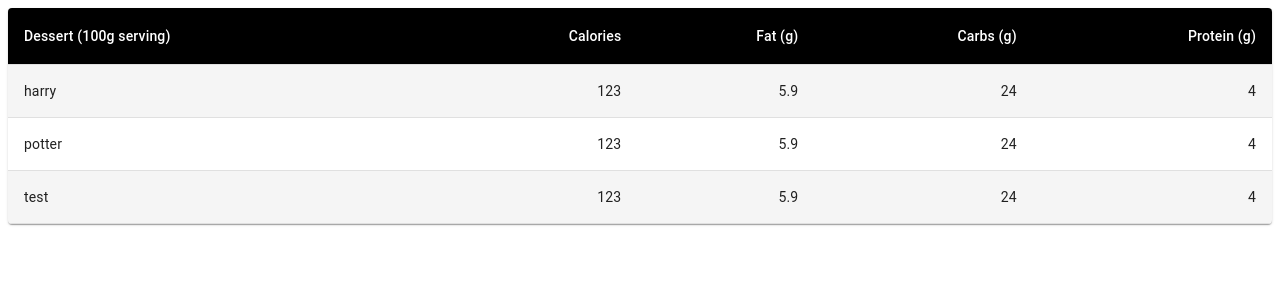
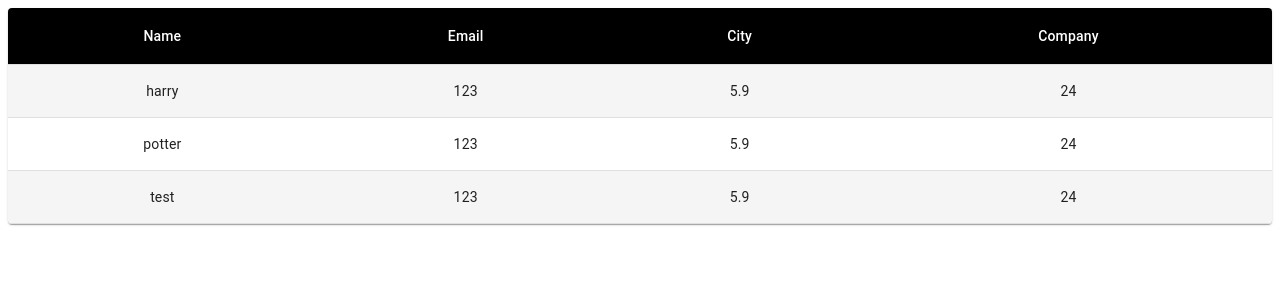
Before and after one commit to sunyang-629/OVC-trrt, a React (Create React App) app: page /users in a window 1280 px wide. Shown: the top 300 px of the page. Built offline with nearby package versions, Linux system fonts and the light colour scheme.

Commit message:
add titles props in usertable

```diff
--- a/src/components/UserTable.tsx
+++ b/src/components/UserTable.tsx
@@ -37,12 +37,16 @@ const useStyles = makeStyles({
 });
 
 const rows = [
-  { name: 'harry', calories: 123, fat: 5.9, carbs: 24, protein: 4.0 },
-  { name: 'potter', calories: 123, fat: 5.9, carbs: 24, protein: 4.0 },
-  { name: 'test', calories: 123, fat: 5.9, carbs: 24, protein: 4.0 },
+  { name: 'harry', calories: 123, fat: 5.9, carbs: 24, },
+  { name: 'potter', calories: 123, fat: 5.9, carbs: 24, },
+  { name: 'test', calories: 123, fat: 5.9, carbs: 24, },
 ]
 
-const UserTable = () => {
+type UserTableProps = {
+  titles:String[],
+}
+
+const UserTable:React.FunctionComponent<UserTableProps> = ({titles}) => {
   const classes = useStyles();
 
   return (
@@ -50,23 +54,18 @@ const UserTable = () => {
       <Table className={classes.table} aria-label="customized table">
         <TableHead>
           <TableRow>
-            <StyledTableCell>Dessert (100g serving)</StyledTableCell>
-            <StyledTableCell align="right">Calories</StyledTableCell>
-            <StyledTableCell align="right">Fat&nbsp;(g)</StyledTableCell>
-            <StyledTableCell align="right">Carbs&nbsp;(g)</StyledTableCell>
-            <StyledTableCell align="right">Protein&nbsp;(g)</StyledTableCell>
+            {titles.map(title => {
+              return <StyledTableCell align="center">{title}</StyledTableCell>
+            })}
           </TableRow>
         </TableHead>
         <TableBody>
           {rows.map((row) => (
             <StyledTableRow key={row.name}>
-              <StyledTableCell component="th" scope="row">
-                {row.name}
-              </StyledTableCell>
-              <StyledTableCell align="right">{row.calories}</StyledTableCell>
-              <StyledTableCell align="right">{row.fat}</StyledTableCell>
-              <StyledTableCell align="right">{row.carbs}</StyledTableCell>
-              <StyledTableCell align="right">{row.protein}</StyledTableCell>
+              <StyledTableCell align="center">{row.name}</StyledTableCell>
+              <StyledTableCell align="center">{row.calories}</StyledTableCell>
+              <StyledTableCell align="center">{row.fat}</StyledTableCell>
+              <StyledTableCell align="center">{row.carbs}</StyledTableCell>
             </StyledTableRow>
           ))}
         </TableBody>
--- a/src/views/Users.tsx
+++ b/src/views/Users.tsx
@@ -4,11 +4,11 @@ import UserTable from '../components/UserTable';
 
 const Users:React.FunctionComponent<{}> = () => {
 
-
+  const titles: String[] = ['Name', 'Email', 'City', 'Company'];
 
   return (
     <div>
-      <UserTable />
+      <UserTable titles={titles} />
     </div>
   )
 }
```
Also changed, not shown: 1 other file (tests, documents, lock files or other folders).
